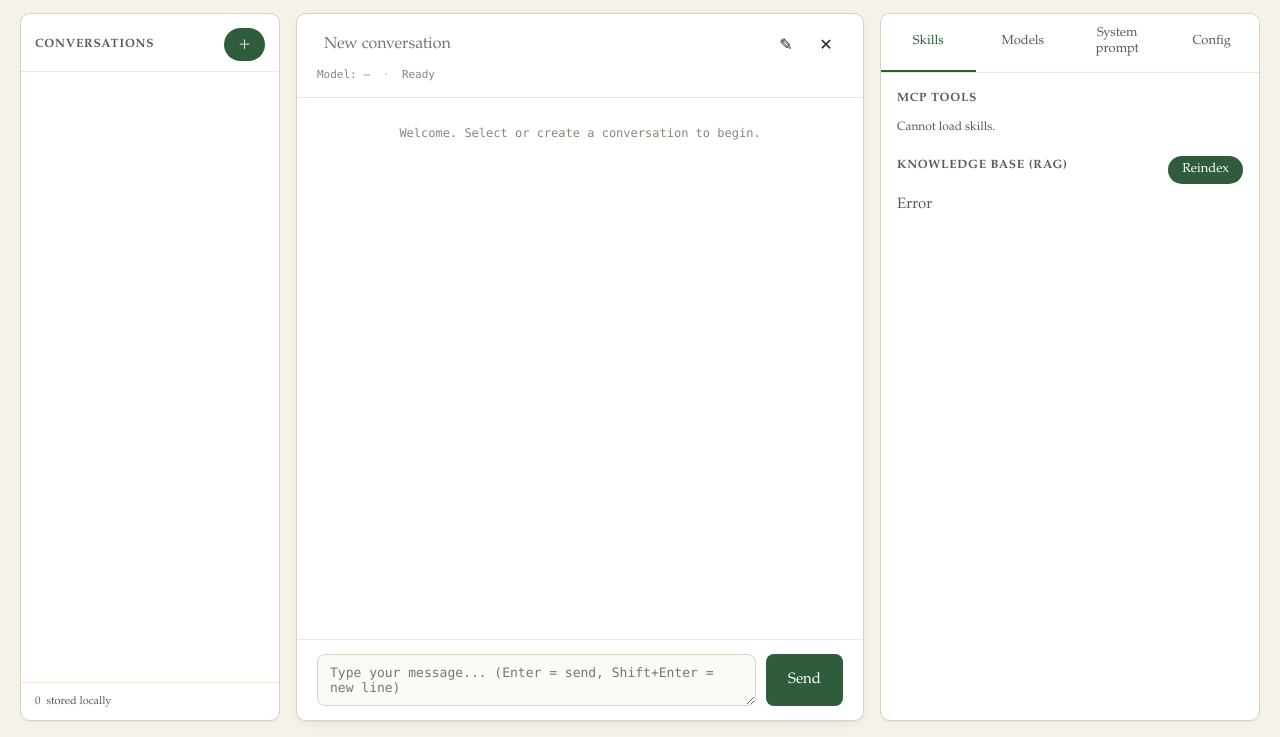
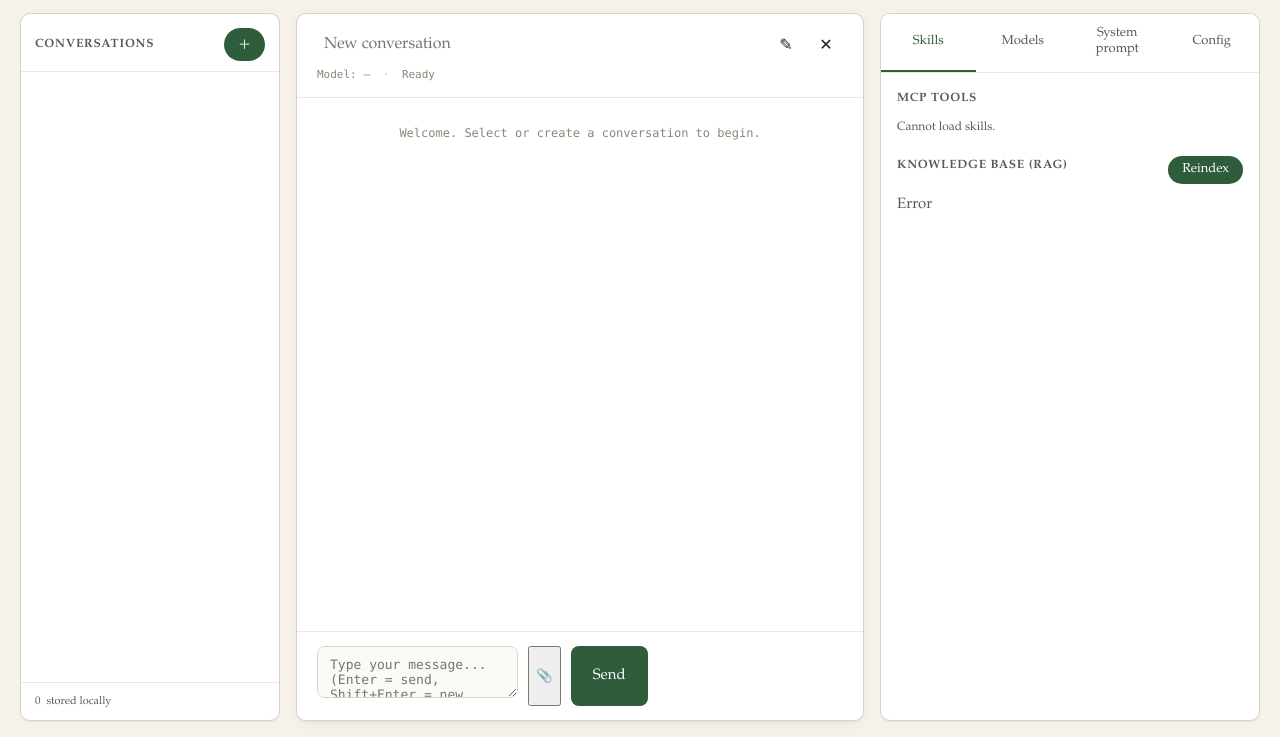
Before and after one commit to africAIsoftmarketing/Portable_Local_AI, a plain HTML site: page ui/index.html in a window 1280 px wide. Shown: the part 73-810 px from the top of the page. Drawn offline with Linux system fonts and the light colour scheme; no server answers.

Commit message:
Add files via upload

```diff
--- a/ui/index.html
+++ b/ui/index.html
@@ -78,13 +78,26 @@
         </div>
 
         <div id="messages" class="messages" data-testid="messages"></div>
+        <div id="drop-overlay" class="drop-overlay" data-testid="drop-overlay"
+             data-i18n="chat.dropHint" hidden>&nbsp;</div>
 
         <form id="chat-form" class="composer" data-testid="chat-form">
-            <textarea id="chat-input" rows="2"
-                      data-testid="chat-input"
-                      data-i18n-placeholder="chat.placeholder"
-                      placeholder=""
-                      required></textarea>
+            <div class="composer-main">
+                <div id="attach-chips" class="attach-chips"
+                     data-testid="attach-chips" hidden></div>
+                <textarea id="chat-input" rows="2"
+                          data-testid="chat-input"
+                          data-i18n-placeholder="chat.placeholder"
+                          placeholder=""
+                          required></textarea>
+            </div>
+            <input id="attach-input" type="file" multiple hidden
+                   data-testid="attach-input"
+                   accept=".txt,.md,.pdf,.csv,.tsv,.json,.jsonl,.log,.xml,.html,.htm,.yml,.yaml,.toml,.ini,.cfg,.conf,.py,.js,.ts,.java,.c,.h,.cpp,.cs,.go,.rs,.php,.rb,.sql,.sh,.bat,.ps1,.cbl,.cob,.cpy,.css,.rst,.tex" />
+            <button id="attach-btn" type="button" class="attach-btn"
+                    data-testid="attach-btn"
+                    data-i18n-title="chat.attach" title=""
+                    aria-label="Joindre">&#128206;</button>
             <button id="chat-send-btn" type="submit" class="send-btn"
                     data-testid="chat-send-btn" data-i18n="chat.send">&nbsp;</button>
         </form>
```
